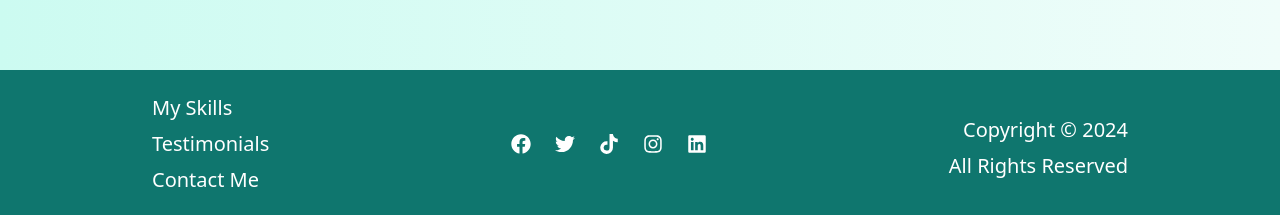
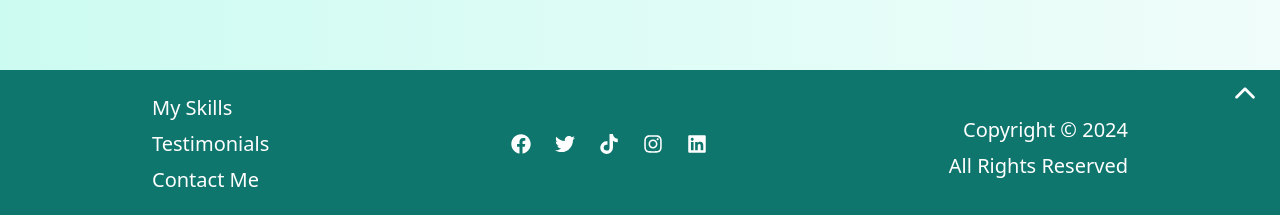
Before and after one commit to bonkimcoder/personal-portfolio-website, a React (Vite) app: page / in a window 1280 px wide. Shown: the part 3996-4211 px from the top of the page. Built offline with nearby package versions, Linux system fonts and the light colour scheme.

Commit message:
added scroll icon on footer

```diff
--- a/src/containers/Footer.jsx
+++ b/src/containers/Footer.jsx
@@ -5,10 +5,12 @@ import {
   FaTiktok,
   FaTwitter,
 } from "react-icons/fa";
+import { IoIosArrowUp } from "react-icons/io";
+
 const Footer = () => {
   const currentYear = new Date().getFullYear();
   return (
-    <footer id="footer" className="bg-teal-700 text-white text-xl">
+    <footer id="footer" className="relative bg-teal-700 text-white text-xl">
       <section className="max-w-5xl mx-auto p-6 flex flex-col sm:flex-row sm:justify-between items-center justify-center">
         <nav className="hidden md:flex flex-col gap-2" aria-label="footer">
           <a href="#skills" className="hover:opacity-90">
@@ -46,6 +48,11 @@ const Footer = () => {
           <p className="text-right">All Rights Reserved</p>
         </div>
       </section>
+      <div className="absolute right-5 top-2" title="Scroll Up">
+        <a href="#">
+          <IoIosArrowUp size={30} />
+        </a>
+      </div>
     </footer>
   );
 };
```
